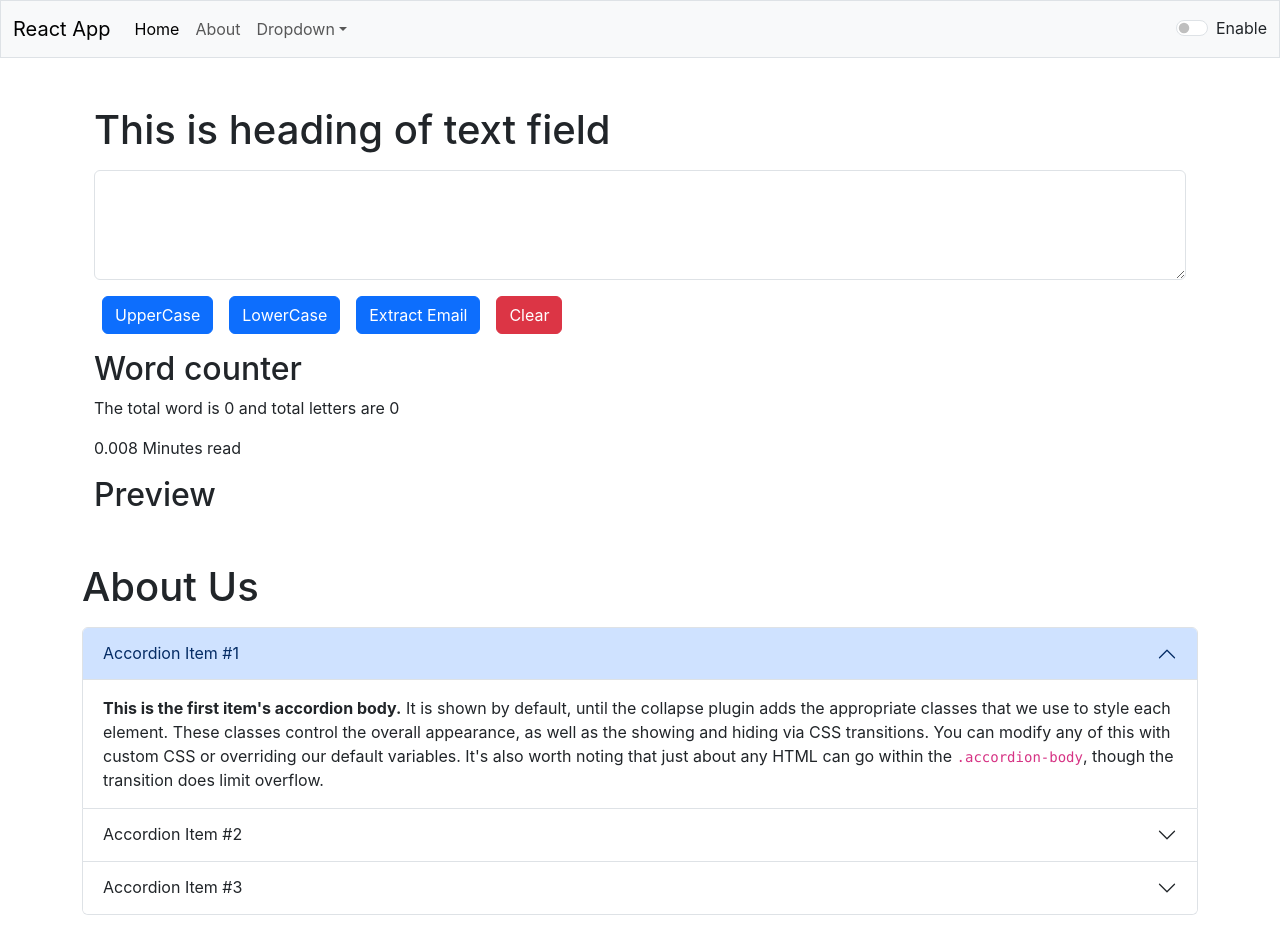
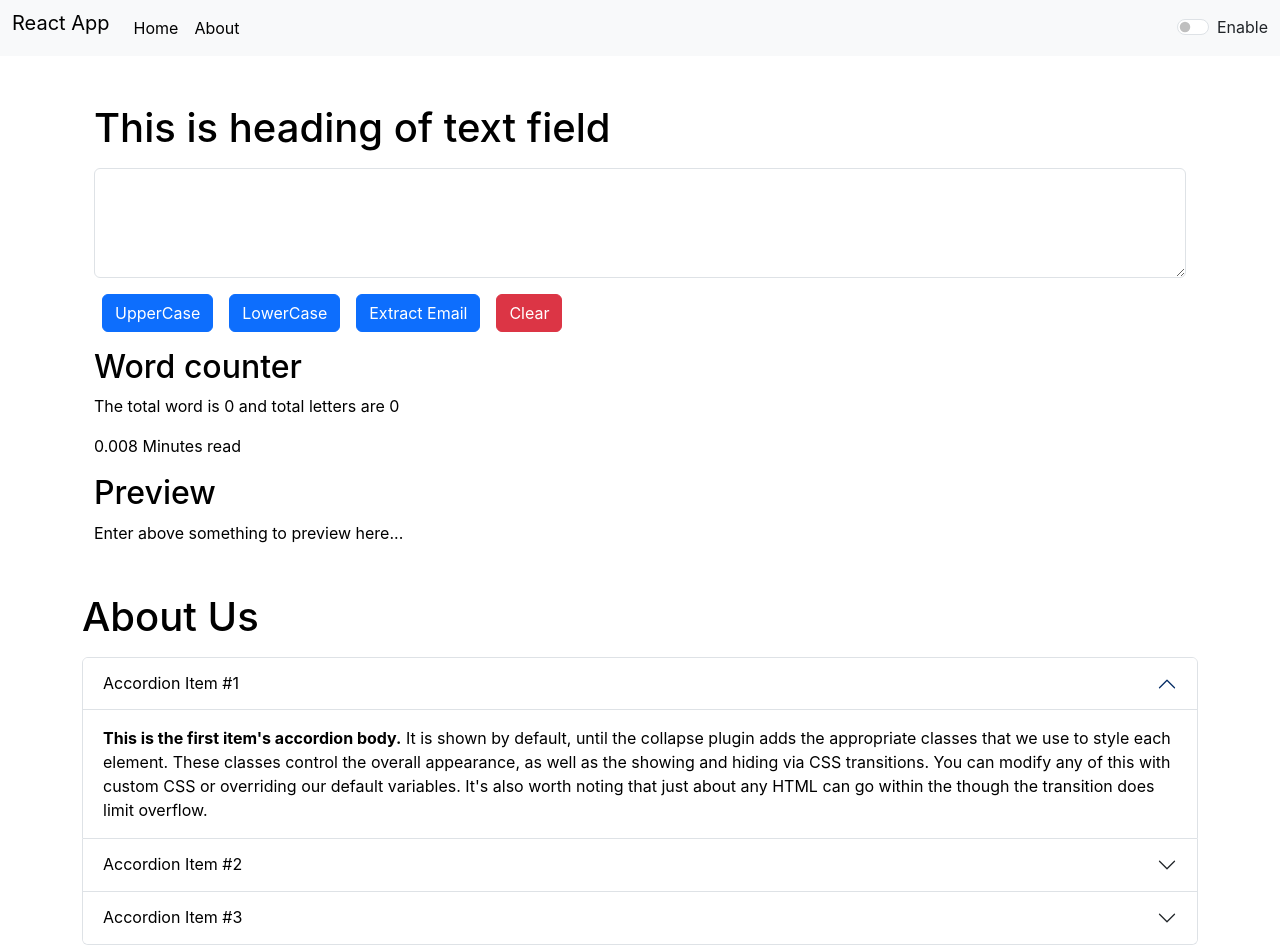
Before and after one commit to Raajkumarrai/ReactApp, a React (Create React App) app: page / in a window 1280 px wide. Before the commit the page ends 915 px from the top, so only its background shows below. Built offline with nearby package versions, Linux system fonts and the light colour scheme.

Commit message:
state commit

```diff
--- a/src/App.js
+++ b/src/App.js
@@ -11,8 +11,10 @@ function App() {
   const toggleStyle = () => {
     if (mode === "light") {
       setMode("dark");
+      document.body.style.backgroundColor = "grey";
     } else {
       setMode("light");
+      document.body.style.backgroundColor = "white";
     }
   };
   return (
@@ -21,7 +23,7 @@ function App() {
       <div className="container my-5">
         <TextForm heading="This is heading of text field" mode={mode} />
       </div>
-      <About />
+      <About mode={mode} toggleStyle={toggleStyle} />
     </>
   );
 }
--- a/src/components/About.js
+++ b/src/components/About.js
@@ -1,11 +1,26 @@
-import React, { useState } from "react";
-
-const About = () => {
+const About = (props) => {
   return (
-    <div className="container">
-      <h1 className="my-3">About Us</h1>
+    <div
+      className="container"
+      style={{
+        color: props.mode === "dark" ? "white" : "black",
+        backgroundColor: props.mode === "dark" ? "grey" : "white",
+      }}
+    >
+      <h1
+        className="my-3"
+        style={{ color: props.mode === "dark" ? "white" : "black" }}
+      >
+        About Us
+      </h1>
       <div className="accordion" id="accordionExample">
-        <div className="accordion-item">
+        <div
+          className="accordion-item"
+          style={{
+            color: props.mode === "dark" ? "white" : "black",
+            backgroundColor: props.mode === "dark" ? "grey" : "white",
+          }}
+        >
           <h2 className="accordion-header">
             <button
               className="accordion-button"
@@ -14,6 +29,10 @@ const About = () => {
               data-bs-target="#collapseOne"
               aria-expanded="true"
               aria-controls="collapseOne"
+              style={{
+                color: props.mode === "dark" ? "white" : "black",
+                backgroundColor: props.mode === "dark" ? "grey" : "white",
+              }}
             >
               Accordion Item #1
             </button>
@@ -22,6 +41,10 @@ const About = () => {
             id="collapseOne"
             className="accordion-collapse collapse show"
             data-bs-parent="#accordionExample"
+            style={{
+              color: props.mode === "dark" ? "white" : "black",
+              backgroundColor: props.mode === "dark" ? "grey" : "white",
+            }}
           >
             <div className="accordion-body">
               <strong>This is the first item's accordion body.</strong> It is
@@ -30,12 +53,18 @@ const About = () => {
               the overall appearance, as well as the showing and hiding via CSS
               transitions. You can modify any of this with custom CSS or
               overriding our default variables. It's also worth noting that just
-              about any HTML can go within the <code>.accordion-body</code>,
-              though the transition does limit overflow.
+              about any HTML can go within the though the transition does limit
+              overflow.
             </div>
           </div>
         </div>
-        <div className="accordion-item">
+        <div
+          className="accordion-item"
+          style={{
+            color: props.mode === "dark" ? "white" : "black",
+            backgroundColor: props.mode === "dark" ? "grey" : "white",
+          }}
+        >
           <h2 className="accordion-header">
             <button
               className="accordion-button collapsed"
@@ -44,6 +73,10 @@ const About = () => {
               data-bs-target="#collapseTwo"
               aria-expanded="false"
               aria-controls="collapseTwo"
+              style={{
+                color: props.mode === "dark" ? "white" : "black",
+                backgroundColor: props.mode === "dark" ? "grey" : "white",
+              }}
             >
               Accordion Item #2
             </button>
@@ -60,8 +93,8 @@ const About = () => {
               the overall appearance, as well as the showing and hiding via CSS
               transitions. You can modify any of this with custom CSS or
               overriding our default variables. It's also worth noting that just
-              about any HTML can go within the <code>.accordion-body</code>,
-              though the transition does limit overflow.
+              about any HTML can go within the though the transition does limit
+              overflow.
             </div>
           </div>
         </div>
@@ -74,6 +107,10 @@ const About = () => {
               data-bs-target="#collapseThree"
               aria-expanded="false"
               aria-controls="collapseThree"
+              style={{
+                color: props.mode === "dark" ? "white" : "black",
+                backgroundColor: props.mode === "dark" ? "grey" : "white",
+              }}
             >
               Accordion Item #3
             </button>
@@ -82,6 +119,10 @@ const About = () => {
             id="collapseThree"
             class="accordion-collapse collapse"
             data-bs-parent="#accordionExample"
+            style={{
+              color: props.mode === "dark" ? "white" : "black",
+              backgroundColor: props.mode === "dark" ? "grey" : "white",
+            }}
           >
             <div class="accordion-body">
               <strong>This is the third item's accordion body.</strong> It is
@@ -90,8 +131,8 @@ const About = () => {
               the overall appearance, as well as the showing and hiding via CSS
               transitions. You can modify any of this with custom CSS or
               overriding our default variables. It's also worth noting that just
-              about any HTML can go within the <code>.accordion-body</code>,
-              though the transition does limit overflow.
+              about any HTML can go within the though the transition does limit
+              overflow.
             </div>
           </div>
         </div>
--- a/src/components/Navbar.js
+++ b/src/components/Navbar.js
@@ -2,79 +2,44 @@ import PropTypes from "prop-types";
 
 export default function Navbar(props) {
   return (
-    <nav className="navbar navbar-expand-lg bg-body-tertiary  border">
+    <nav
+      className={`navbar navbar${props.mode} navbar-expand-lg bg-${props.mode}`}
+    >
       <div className="container-fluid">
-        <a className="navbar-brand" href="/">
-          {props.title}
-        </a>
-        <button
-          className="navbar-toggler"
-          type="button"
-          data-bs-toggle="collapse"
-          data-bs-target="#navbarSupportedContent"
-          aria-controls="navbarSupportedContent"
-          aria-expanded="false"
-          aria-label="Toggle navigation"
-        >
-          <span className="navbar-toggler-icon"></span>
-        </button>
         <div className="collapse navbar-collapse" id="navbarSupportedContent">
           <ul className="navbar-nav me-auto mb-2 mb-lg-0">
+            <li>
+              <a
+                className="navbar-brand"
+                style={{ color: props.mode === "dark" ? "white" : "black" }}
+                href="/"
+              >
+                {props.title}
+              </a>
+            </li>
             <li className="nav-item">
-              <a className="nav-link active" aria-current="page" href="/">
+              <a
+                className="nav-link active "
+                style={{ color: props.mode === "dark" ? "white" : "black" }}
+                aria-current="page"
+                href="/"
+              >
                 Home
               </a>
             </li>
             <li className="nav-item">
-              <a className="nav-link" href="/">
+              <a
+                className="nav-link"
+                style={{ color: props.mode === "dark" ? "white" : "black" }}
+                href="/"
+              >
                 About
               </a>
             </li>
-            <li className="nav-item dropdown">
-              <a
-                className="nav-link dropdown-toggle"
-                href="/"
-                role="button"
-                data-bs-toggle="dropdown"
-                aria-expanded="false"
-              >
-                Dropdown
-              </a>
-              <ul className="dropdown-menu">
-                <li>
-                  <a className="dropdown-item" href="/">
-                    Action
-                  </a>
-                </li>
-                <li>
-                  <a className="dropdown-item" href="/">
-                    Another action
-                  </a>
-                </li>
-                <li>
-                  <hr className="dropdown-divider" />
-                </li>
-                <li>
-                  <a className="dropdown-item" href="/">
-                    Something else here
-                  </a>
-                </li>
-              </ul>
-            </li>
           </ul>
-          {/* <form className="d-flex" role="search">
-            <input
-              className="form-control me-2"
-              type="search"
-              placeholder="Search"
-              aria-label="Search"
-            />
-            <button className="btn btn-outline-success" type="submit">
-              Search
-            </button>
-          </form> */}
+
           <div
-            className={`form-check form-switch ${
+            className={`form-check form-switch text-${
               props.mode === "light" ? "dark" : "light"
             }`}
           >
@@ -83,7 +48,7 @@ export default function Navbar(props) {
               type="checkbox"
               role="switch"
               id="flexSwitchCheckDefault"
-              onClick={props.toggleMode}
+              onClick={props.toggleStyle}
             />
             <label className="form-check-label" for="flexSwitchCheckDefault">
               Enable
--- a/src/components/TextForm.js
+++ b/src/components/TextForm.js
@@ -32,11 +32,20 @@ const TextForm = (props) => {
     setText(event.target.value);
   };
   return (
-    <div className="container">
+    <div
+      className="container"
+      style={{
+        color: props.mode === "dark" ? "white" : "black",
+      }}
+    >
       <h1>{props.heading}</h1>
       <div className="my-3">
         <textarea
           className="form-control my-3"
+          style={{
+            backgroundColor: props.mode === "dark" ? "grey" : "white",
+            color: props.mode === "dark" ? "white" : "black",
+          }}
           value={text}
           onChange={handleOnChange}
           rows="4"
@@ -62,7 +71,9 @@ const TextForm = (props) => {
         </p>
         <p>{0.008 * text.split(" ").length} Minutes read</p>
         <h2>Preview</h2>
-        <p>{text}</p>
+        <p>
+          {text.length > 0 ? text : "Enter above something to preview here..."}
+        </p>
       </div>
     </div>
   );
```
